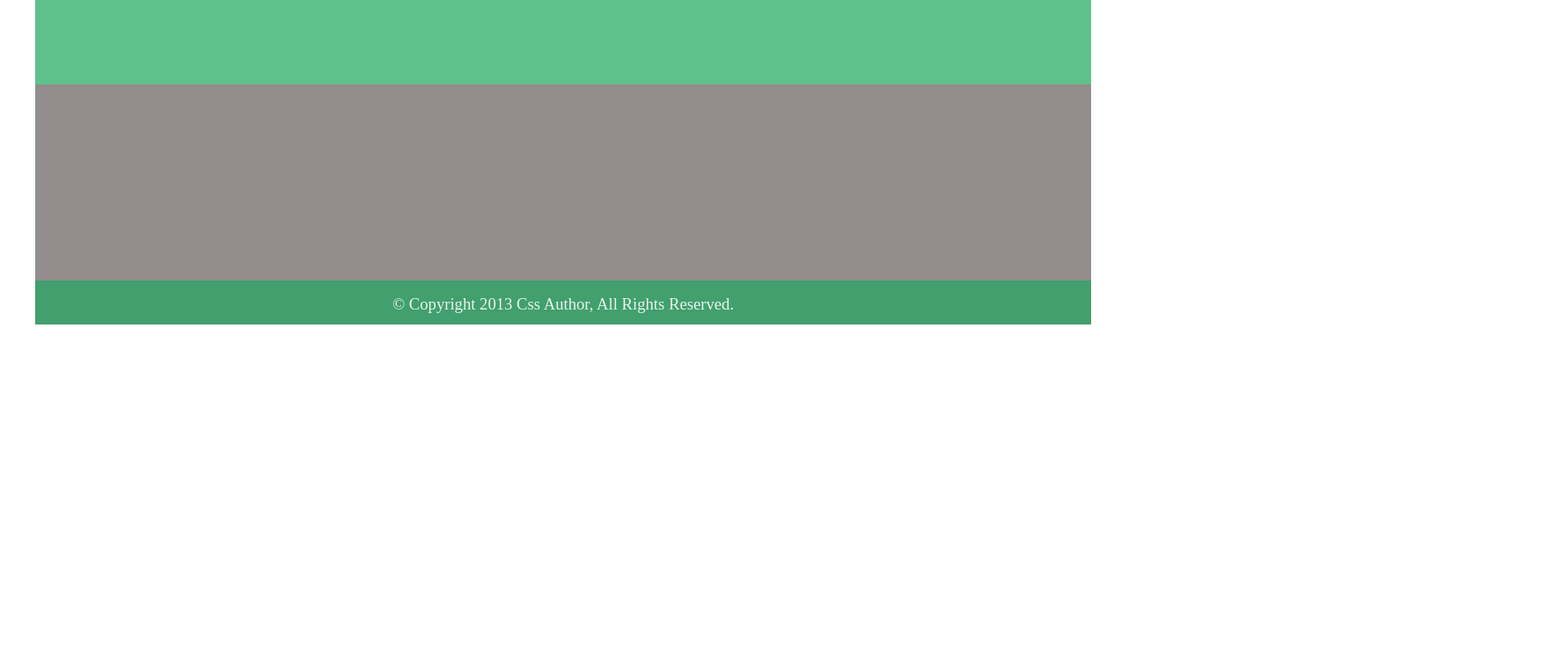
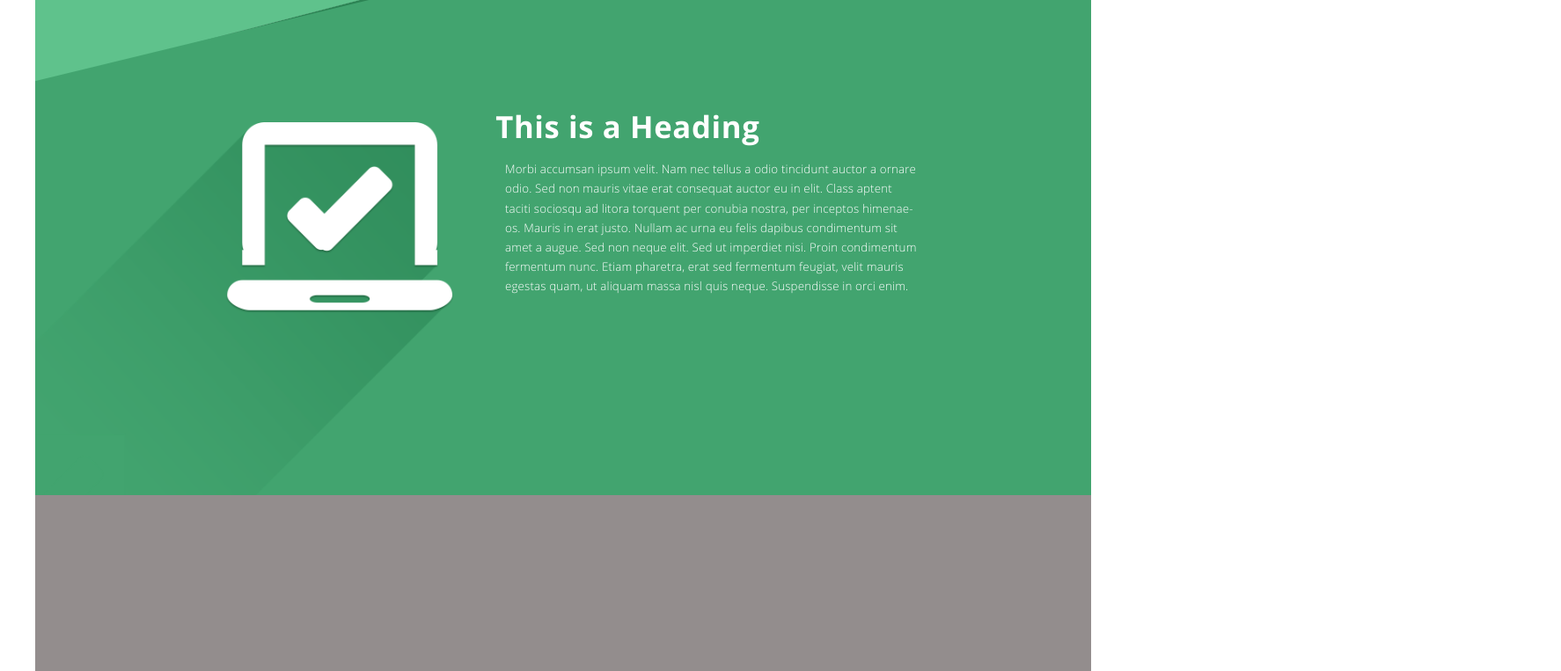
Before and after one commit to DanBer924/danber.gitgub.io, a plain HTML site: page index.html in a window 1280 px wide. Shown: the part 1845-2608 px from the top of the page at 88% size, 1774 px wide, since content can reach past the window. Before the commit the page ends 2214 px from the top, so only its background shows below. Drawn offline with Linux system fonts and the light colour scheme; a script that the page names is missing.

Commit message:
add block 'This is a Heading' section2

```diff
--- a/css/styles.css
+++ b/css/styles.css
@@ -261,6 +261,7 @@ main {
 
 .this-head-top {
     background: url(../img/main/section/bg.png);
+    clip-path: polygon(0 0, 100% 0, 100% 62%, 0 100%);
     width: 100%;
     height: 820px;
     position: relative;
@@ -300,7 +301,40 @@ main {
 }
 
 .this-head-bottom {
+    background: url(../img/main/section2/bg.png);
+    width: 100%;
+    height: 800px;
+    position: relative;
+    margin-top: -333px;
+}
 
+.this-bottom_logo {
+    position: absolute;
+    width: 475px;
+    top: 47%;
+    left: 0;
+}
+
+.this-head-bottom_title {
+    position: absolute;
+    font-family: "Open-Sans-Bold", Arial;
+    font-size: 26pt;
+    color: white;
+    letter-spacing: 0.65px;
+    top: 45.5%;
+    left: 43.6%;
+}
+
+.this-head-bottom_paragraph {
+    position: absolute;
+    width: 1200px;
+    font-family: "Open-Sans", sans-serif;
+    font-size: 10pt;
+    line-height: 22.1px;
+    letter-spacing: 0.15px;
+    color: white;
+    top: 52.3%;
+    left: 44.5%;
 }
 
 footer {
--- a/index.html
+++ b/index.html
@@ -82,21 +82,19 @@
                     <span>
                 </p>
             </section>
-            <!-- <section class="this-head-bottom">
-                <img src="img/main/section/.png" class="">
+            <section class="this-head-bottom">
+                <img src="img/main/section2/s2.png" class="this-bottom_logo">
                 <h1 class="this-head-bottom_title">This is a Heading</h1>
                 <p class="this-head-bottom_paragraph">
-                    This is Photoshop's version  of Lorem Ipsum. Proin gravida nibh vel velit auctor aliquet. Aenean sol-
-                    licitudin, lorem quis bibendum auctor, nisi elit consequat ipsum, nec sagittis sem nibh id elit. Duis
-                    sed odio sit amet nibh vulputate cursus a sit amet mauris.
-                    <span class="this-head-top_paragraph this-head-top_paragraph-indent">Morbi accumsan ipsum velit. Nam nec tellus a odio tincidunt auctor a ornare odio. Sed non  mauris
-                    vitae erat consequat auctor eu in elit. Class aptent taciti sociosqu ad litora torquent per conubia
-                    nostra, per inceptos himenaeos. Mauris in erat justo. Nullam ac urna eu felis dapibus condimentum
-                    sit amet a augue. Sed non neque elit. Sed ut imperdiet nisi. Proin condimentum fermentum nunc.
-                    Etiam pharetra, erat sed fermentum feugiat, velit mauris egestas quam, ut aliquam massa nisl quis
-                    neque. Suspendisse in orci enim.<span>
+                    Morbi accumsan ipsum velit. Nam nec tellus a odio tincidunt auctor a ornare<br> odio. Sed non  mauris
+                    vitae erat consequat auctor eu in elit. Class aptent<br>
+                    taciti sociosqu ad litora torquent per conubia nostra, per inceptos himenae-<br>
+                    os. Mauris in erat justo. Nullam ac urna eu felis dapibus condimentum sit<br>
+                    amet a augue. Sed non neque elit. Sed ut imperdiet nisi. Proin condimentum<br>
+                    fermentum nunc. Etiam pharetra, erat sed fermentum feugiat, velit mauris<br>
+                    egestas quam, ut aliquam massa nisl quis neque. Suspendisse in orci enim.
                 </p>
-            </section> -->
+            </section>
         </main>
         <footer>
             <div class="copyright">
```
Also changed, not shown: img/main/bg.png (added), img/main/contact/map.png (added), img/main/section2/bg.png (added), img/main/section2/s2.png (added).
